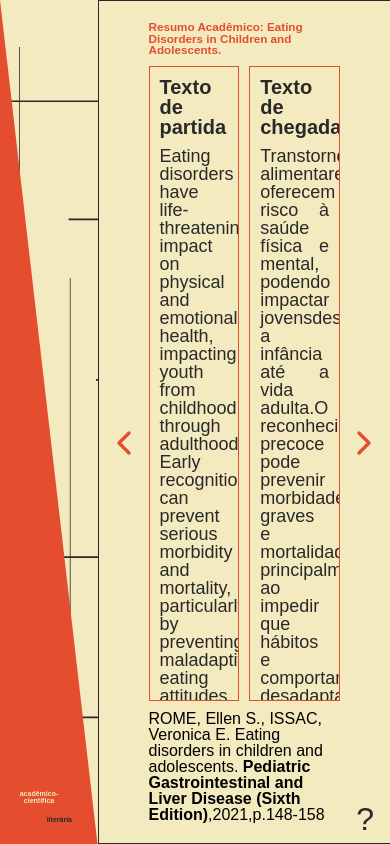
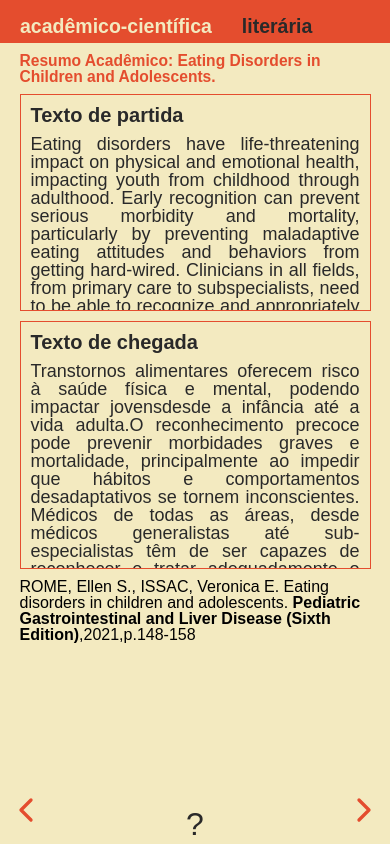
Before and after one commit to Jojoreoli/portfolio, a React (Vite) app: page / in a window 390 px wide. Both pictures are taken after a click on the button "acadêmico-científica". Built offline with nearby package versions, Linux system fonts and the light colour scheme; a web font is replaced by a local one.

Commit message:
:sparkles: feat: Mobile version

```diff
--- a/src/App.css
+++ b/src/App.css
@@ -149,7 +149,6 @@ body::-webkit-scrollbar-thumb,
   background-color: var(--color-red);
 }
 
-/* Scrollbar global para Firefox */
 body,
 * {
   scrollbar-width: thin;
@@ -427,7 +426,6 @@ body,
   pointer-events: none;
   font-family: var(--font-aileron);
 
-
   & .about__title {
     font-size: 3em;
     color: var(--color-red);
@@ -487,7 +485,7 @@ body,
         width: 30px;
         height: 30px;
       }
-      & a{
+      & a {
         background-color: transparent;
         font-family: var(--font-aileron);
         border: none;
@@ -500,7 +498,7 @@ body,
         height: 100%;
         & svg {
           transition: all ease 0.2s;
-          color: #0077B7;
+          color: #0077b7;
           &:hover {
             color: var(--color-red);
           }
@@ -531,7 +529,7 @@ body,
     opacity: 0;
   }
   &:hover {
-    color: var(--color-red)
+    color: var(--color-red);
   }
 }
 
@@ -542,7 +540,7 @@ body,
   right: 0;
   top: auto;
   left: auto;
-  background-color: var(--color-bg); /* ou var(--color-bg) se preferir */
+  background-color: var(--color-bg);
   opacity: 1;
   visibility: visible;
   pointer-events: auto;
@@ -552,7 +550,175 @@ body,
   gap: 20px;
   padding: 10% 10%;
   box-sizing: border-box;
+}
 
+@media (max-width: 600px) {
+  .home {
+    flex-direction: column;
+    align-items: stretch;
+    justify-content: flex-start;
+    height: 100vh;
+    width: 100vw;
+    overflow-x: hidden;
+
+    .home__section {
+      position: static;
+      left: 0;
+      bottom: 0;
+      transform: none;
+      height: 100%;
+      align-items: flex-start;
+      justify-content: center;
+      padding: 20px 10px 0 10px;
+      gap: 10px;
+
+      .home__title {
+        font-size: 20vw;
+      }
+      .home__subTitle {
+        font-size: 5vw;
+        align-self: flex-end;
+      }
+    }
+
+    .home__nav {
+      width: 100vw;
+      min-width: 0;
+      max-width: 100vw;
+      flex-direction: row;
+      align-items: flex-start;
+      justify-content: flex-start;
+      gap: 10px;
+      padding: 10px 10px 0 10px;
+      height: auto;
+      clip-path: unset;
+
+      .home__navButton {
+        font-size: 5vw;
+        padding: 5px 10px;
+      }
+    }
+
+    .home__content {
+      max-width: 100vw;
+      height: auto;
+      min-height: 0;
+      padding: 10px 5vw;
+      border: none;
+      gap: 10px;
+
+      .home__contentTitle {
+        font-size: 4vw;
+      }
+      .home__contentContainer {
+        flex-direction: column;
+        gap: 10px;
+        overflow-y: auto;
+        max-height: calc(60vh - 2em);
+
+        .content__content {
+          font-size: 16px;
+        }
+      }
+    }
+
+    .content {
+      max-height: calc(100vh - 90px);
+      overflow-y: scroll;
+      overflow-x: hidden;
+      .content__navigationButton {
+        position: fixed;
+        top: calc(100% - 10px);
+        bottom: 0;
+        margin: 10px 0;
+        z-index: 99;
+      }
+    }
+
+    .home__grid.disabled {
+      display: none;
+    }
+
+    .home__footer {
+      position: fixed;
+      bottom: 0;
+      right: 0;
+      text-align: center;
+      width: 100%;
+      display: flex;
+      align-items: center;
+      justify-content: center;
+      background-color: var(--color-bg);
+      z-index: 0;
+    }
+    .about.--open {
+      padding: 20px 5vw;
+      gap: 10px;
+      flex-direction: column;
+      align-items: flex-start;
+      justify-content: space-between;
+      box-sizing: border-box;
+      top: 0;
+      height: calc(100vh - 39px);
+
+      .about__title {
+        font-size: 2em;
+        text-align: center;
+      }
+
+      .about__introSection {
+        flex-direction: column;
+        gap: 20px;
+
+        .about__image {
+          max-width: 40vw;
+          width: 100%;
+          height: auto;
+          aspect-ratio: 1 / 1;
+          align-self: center;
+          order: -1;
+          border-radius: 50%;
+          object-fit: cover;
+          display: block;
+        }
+
+        .about__introContent {
+          gap: 20px;
+          .about__intro {
+            font-size: 1em;
+          }
+        }
+      }
+
+      .about__section {
+        gap: 8px;
+        .about__sectionTitle {
+          font-size: 1.2em;
+        }
+        .about__SectionContent {
+          font-size: 1em;
+        }
+      }
+
+      .about__contact {
+        position: static;
+        left: 0;
+        bottom: 0;
+        gap: 10px;
+
+        .about__contactContainer {
+          gap: 8px;
+          img {
+            width: 24px;
+            height: 24px;
+          }
+          a {
+            font-size: 1em;
+          }
+        }
+      }
+    }
+  }
 }
 
 @keyframes expandTriangle {
--- a/src/pages/Home/components/animatedGrid.tsx
+++ b/src/pages/Home/components/animatedGrid.tsx
@@ -1,6 +1,10 @@
 import { useEffect, useRef } from "react";
 
-export const AnimatedGrid = () => {
+interface IProps {
+  active: boolean
+}
+
+export const AnimatedGrid = (props: IProps) => {
     const svgRef = useRef<SVGSVGElement>(null);
     useEffect(() => {
       if (!svgRef.current) return;
@@ -57,7 +61,7 @@ export const AnimatedGrid = () => {
       return () => cancelAnimationFrame(frameId);
     }, []);
   return (
-    <div className="home__grid">
+    <div className={`home__grid ${!props.active ? 'disabled' : ''}`}>
       <svg ref={svgRef} viewBox="0 0 100 100" preserveAspectRatio="none">
         <line x1="5" y1="10" x2="5" y2="100" />
         <line x1="18" y1="30" x2="18" y2="100" />
--- a/src/pages/Home/index.tsx
+++ b/src/pages/Home/index.tsx
@@ -27,7 +27,7 @@ export const Home = () => {
 
   return (
     <main className="home">
-      <AnimatedGrid />
+      <AnimatedGrid active={currentSection === 'home'} />
       <NavBar handleNavClick={handleNavClick} />
       <Title currentSection={currentSection} fadeOut={fadeOutContent} />
       <Footer onClick={()=> setAboutOpen(!aboutOpen)} />
```
